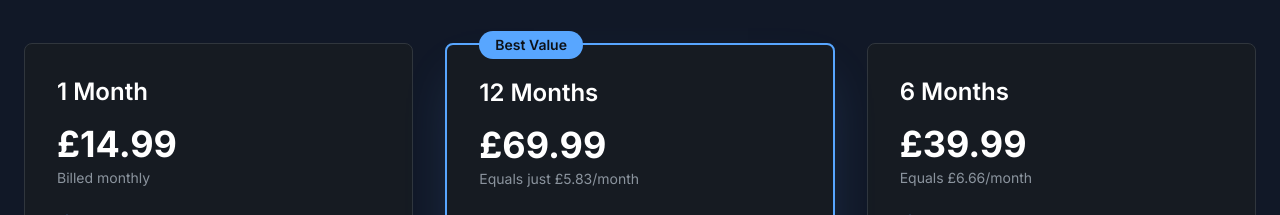
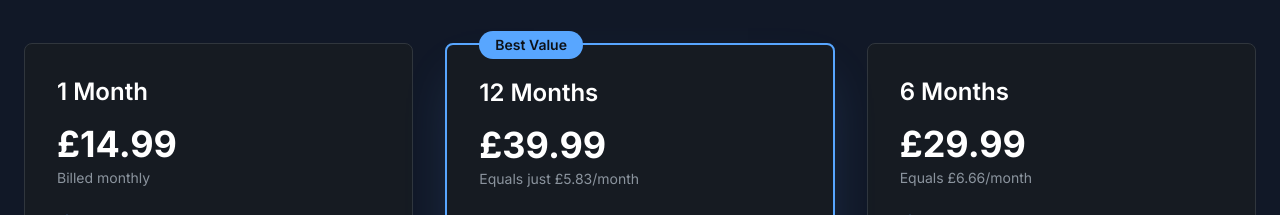
Before and after one commit to xdreame-akki/premium-iptv-, a Next.js app: page / in a window 1280 px wide. Shown: the part 1600-1815 px from the top of the page. Built offline with nearby package versions, Linux system fonts and the light colour scheme.

Commit message:
regler les prix

```diff
--- a/app/page.tsx
+++ b/app/page.tsx
@@ -251,7 +251,7 @@ const PricingTable = () => (
                 Best Value
             </div>
             <h3 className="text-2xl font-semibold">12 Months</h3>
-            <p className="mt-4 text-4xl font-bold">£69.99</p>
+            <p className="mt-4 text-4xl font-bold">£39.99</p>
             <p className="mt-1 text-sm text-text-secondary">Equals just £5.83/month</p>
              <ul className="mt-6 space-y-4 text-text-secondary">
                 <li className="flex items-center"><Sparkles className="h-5 w-5 text-primary mr-3" /> 1 Connection</li>
@@ -267,7 +267,7 @@ const PricingTable = () => (
         {/* Pricing Card 3 */}
          <div className="flex flex-col rounded-lg border border-card-border bg-card p-8">
             <h3 className="text-2xl font-semibold">6 Months</h3>
-            <p className="mt-4 text-4xl font-bold">£39.99</p>
+            <p className="mt-4 text-4xl font-bold">£29.99</p>
             <p className="mt-1 text-sm text-text-secondary">Equals £6.66/month</p>
             <ul className="mt-6 space-y-4 text-text-secondary">
                 <li className="flex items-center"><PlusCircle className="h-5 w-5 text-primary mr-3" /> 1 Connection</li>
```
